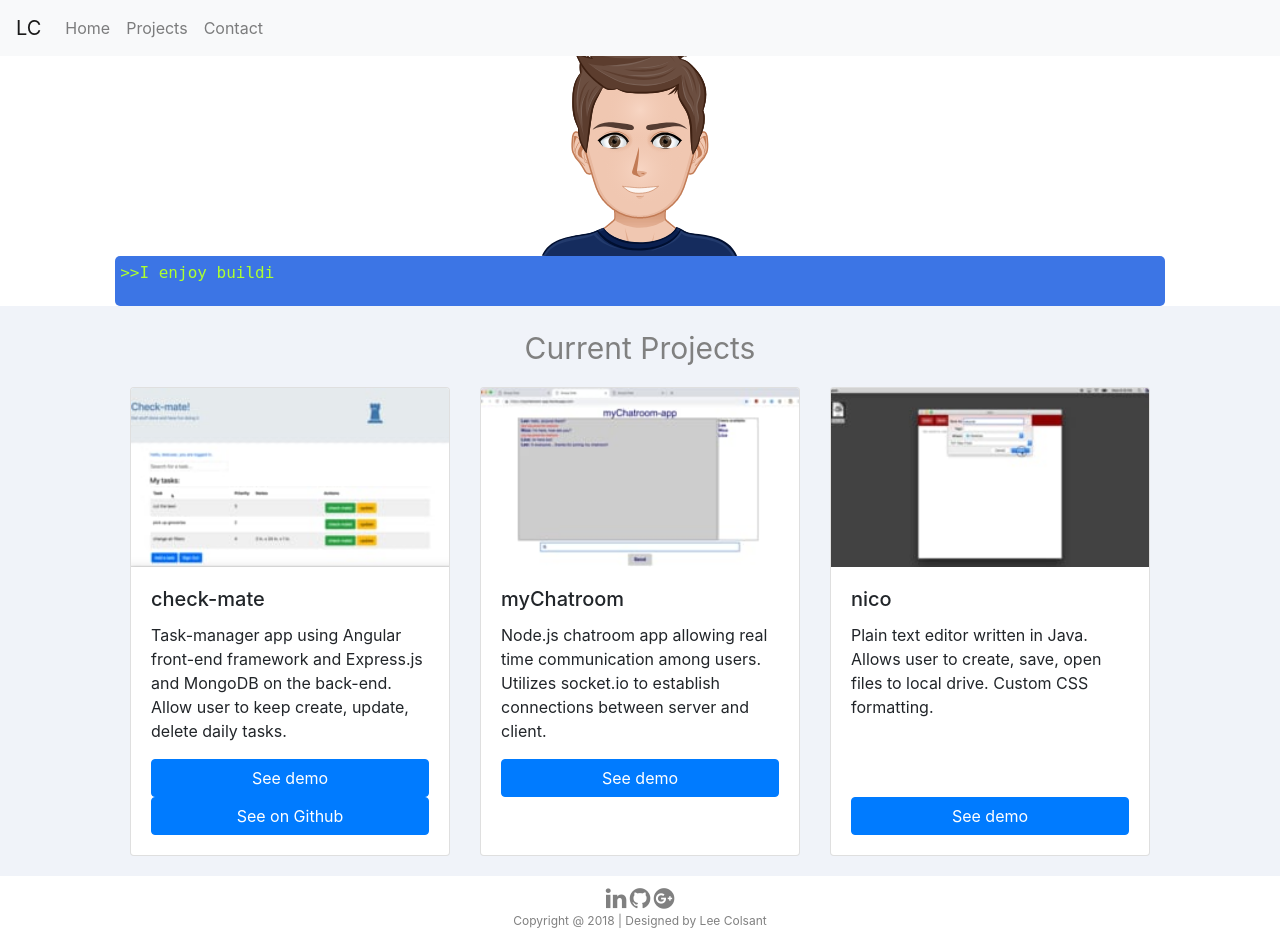
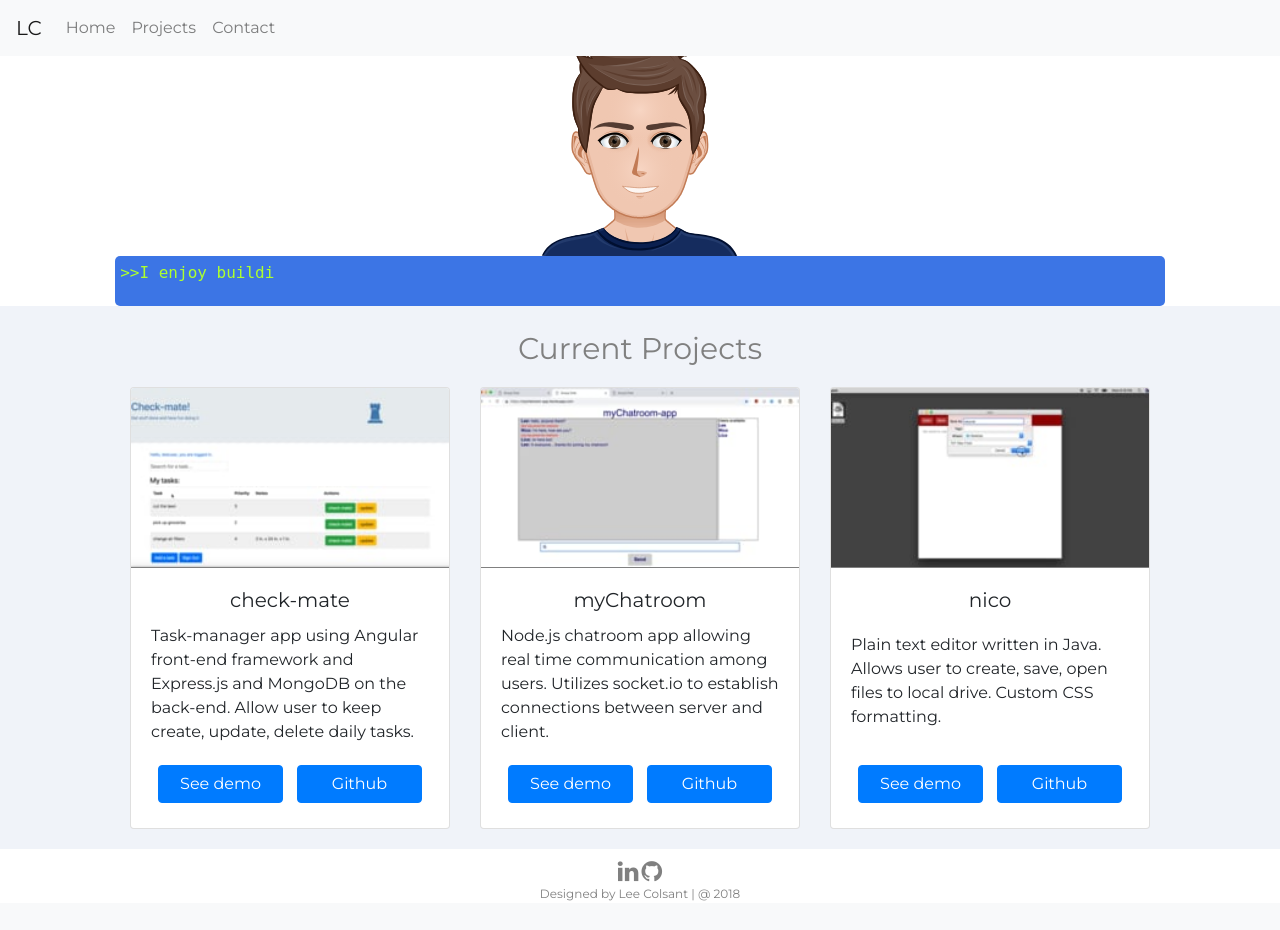
Before and after one commit to lcolsant/Portfolio, a Flask app: page / in a window 1280 px wide. After the commit the page ends 901 px from the top, so only its background shows below. Run offline with Flask 2, Linux system fonts and the light colour scheme; some libraries are stand-ins or nearby versions.

Commit message:
adding google font

```diff
--- a/static/styles.css
+++ b/static/styles.css
@@ -1,6 +1,11 @@
 * {
     margin:0;
     padding:0;
+}
+
+body{
+    /* font-family: 'Josefin Sans', sans-serif; */
+    font-family: 'Montserrat', sans-serif;
 }
 
 
@@ -53,7 +58,7 @@
     display: inline;
 }
 
-.projects {
+#projects {
     color: gray;
     display: block;
     font-size: 30px;
@@ -81,14 +86,24 @@
 }
 
 .card-body {
+    /* display: flex;
+    flex-direction: column;
+    justify-content: center; */
+
+    /* margin: 10px auto; */
     display: flex;
-    flex-direction: column;
+    flex-direction: row;
+    justify-content: space-around;
+    flex-wrap: wrap;
+    border-top: 1px solid gray;
+    /* max-width: 320px; */
+}
+
+  .btn {
+      width: 125px;
+      margin: 5px;
+      /* display: inline-block; */
   }
-
-  /* .btn {
-      width: 125px;
-      display: inline;
-  } */
 
 
 
--- a/templates/index.html
+++ b/templates/index.html
@@ -6,8 +6,9 @@
     <meta http-equiv="X-UA-Compatible" content="ie=edge">
     <link rel="stylesheet" href="https://stackpath.bootstrapcdn.com/bootstrap/4.1.3/css/bootstrap.min.css" integrity="sha384-MCw98/SFnGE8fJT3GXwEOngsV7Zt27NXFoaoApmYm81iuXoPkFOJwJ8ERdknLPMO" crossorigin="anonymous">
     <link rel="stylesheet" href="https://cdnjs.cloudflare.com/ajax/libs/font-awesome/4.7.0/css/font-awesome.min.css">
+    <link href="https://fonts.googleapis.com/css?family=Montserrat:300,400" rel="stylesheet">
     <link rel="stylesheet" href="../static/styles.css">
-    <title>welcome</title>
+    <title>LC Portfolio</title>
 </head>
 <body>
     <nav class="navbar navbar-expand-lg navbar-light bg-light">
@@ -21,7 +22,7 @@
                     <a class="nav-link" href="#">Home <span class="sr-only">(current)</span></a>
                 </li>
                 <li class="nav-item">
-                    <a class="nav-link" href="#">Projects</a>
+                    <a class="nav-link" href="#projects">Projects</a>
                 </li>
                 <li class="nav-item">
                     <a class="nav-link" href="#">Contact</a>
@@ -38,7 +39,7 @@
                 </div>
             </div>
             <div class="main-bottom">
-                <div class="projects">
+                <div id="projects">
                     <p>Current Projects</p>
                 </div>
                 <div class="row justify-content-center">
@@ -51,7 +52,7 @@
                                     <h5 class="card-title">check-mate</h5>
                                     <p class="card-text">Task-manager app using Angular front-end framework and Express.js and MongoDB on the back-end. Allow user to keep create, update, delete daily tasks.</p>
                                     <a href="https://vimeo.com/295519662" target="_blank" class="btn btn-primary">See demo</a>
-                                    <a href="https://github.com/lcolsant/check-mate" target="_blank" class="btn btn-primary">See on Github</a>
+                                    <a href="https://github.com/lcolsant/check-mate" target="_blank" class="btn btn-primary">Github</a>
                                 </div>
                             </div>
                         <!-- </div> -->
@@ -63,6 +64,7 @@
                                     <p class="card-text">
                                             Node.js chatroom app allowing real time communication among users. Utilizes socket.io to establish connections between server and client. </p>
                                     <a href="https://vimeo.com/295950553" target="_blank" class="btn btn-primary">See demo</a>
+                                    <a href="https://github.com/lcolsant/myChatroom" target="_blank" class="btn btn-primary">Github</a>
                                 </div>
                             </div>
                         <!-- </div> -->
@@ -74,6 +76,7 @@
                                     <p class="card-text">
                                             Plain text editor written in Java. Allows user to create, save, open files to local drive. Custom CSS formatting.</p>
                                     <a href="https://vimeo.com/295724068" target="_blank" class="btn btn-primary mt-auto">See demo</a>
+                                    <a href="https://github.com/lcolsant/nico" target="_blank" class="btn btn-primary mt-auto">Github</a>
                                 </div>
                             </div>
                         <!-- </div> -->
@@ -84,14 +87,10 @@
     </div>
     <footer>
         <div class="icons">
-                <a href="https://www.linkedin.com/in/leecolsant/" class="fa fa-linkedin" style="font-size:24px"></a>
-                <a href="https://github.com/lcolsant" class="fa fa-github" style="font-size:24px"></a>
-                <a href="#">
-                    <span class="glyphicon glyphicon-envelope"></span>
-                </a>
-                <a href="https://plus.google.com/108320965968573445991" class="fa fa-google-plus-circle" style="font-size:24px"></a>
+            <a href="https://www.linkedin.com/in/leecolsant/" class="fa fa-linkedin" style="font-size:24px"></a>
+            <a href="https://github.com/lcolsant" class="fa fa-github" style="font-size:24px"></a>
         </div>
-        <p> Copyright @ 2018 | Designed by Lee Colsant</p>
+        <p> Designed by Lee Colsant | @ 2018 </p>
     </footer>
 
     <!-- <div id="magic"></div> -->
```
